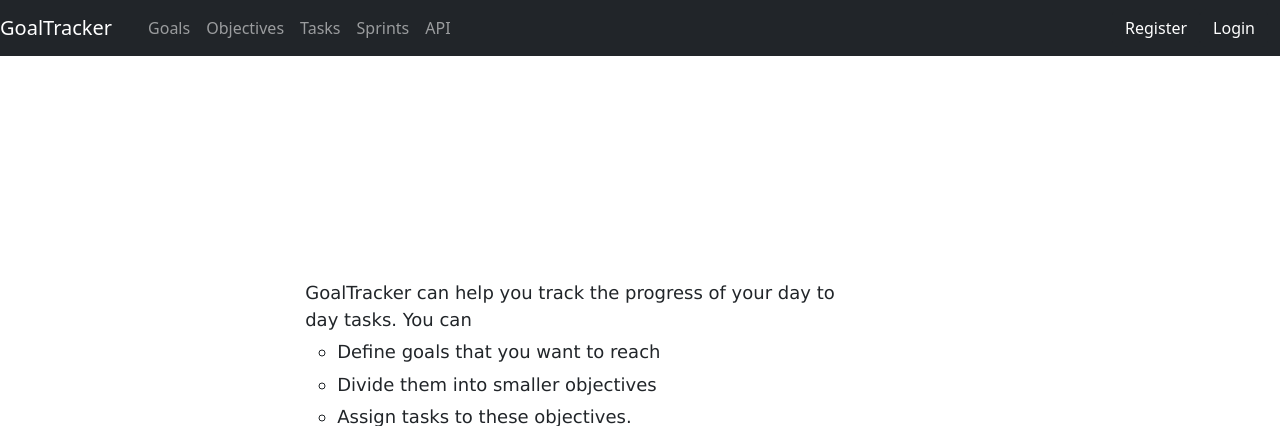
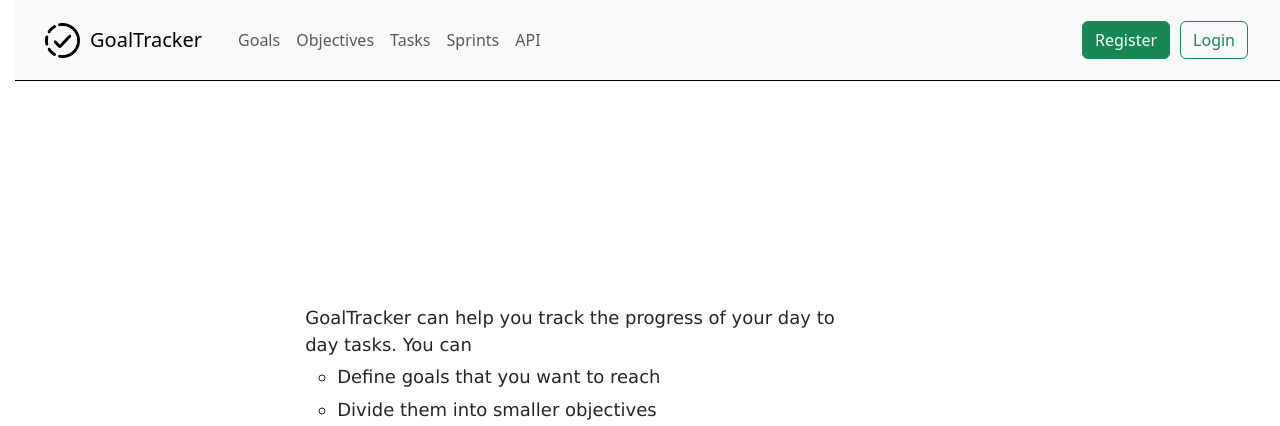
Before and after one commit to shahzadqadir/personal_tracker_v2, a Django app: page / in a window 1280 px wide. Shown: the top 426 px of the page. Run offline with Django 5.2, Linux system fonts and the light colour scheme; parts of the project's set-up code (start-up, migrations or seed data) failed here and were passed over.

Commit message:
updated appearance of navbar, added new icon, changed bg color and added borders

```diff
--- a/static/css/base.css
+++ b/static/css/base.css
@@ -42,3 +42,7 @@ li {
     background-color: green;
     color: white;
 }
+
+.nav-item:hover{
+    color: navy;
+}
--- a/templates/_base.html
+++ b/templates/_base.html
@@ -10,11 +10,15 @@
 </head>
 <body>
   <header>
-    <nav class="navbar navbar-expand-lg navbar-dark bg-dark">
+    <nav class="navbar navbar-expand-lg navbar-light bg-light text-wrap" style="margin-left: 15px; padding: 20px; border-bottom: 1px solid black;">
+      <div class="navbar-image" style="margin-left: 10px; margin-right: 10px;">
+        <img src="{% static 'images/check.png' %}" height="35">
+    </div>
+
       <a class="navbar-brand" href="{% url 'homepage' %}">GoalTracker</a>
       <div class="container-fluid" id="navbarSupportedContent">
         <ul class="navbar-nav">
-          <li class="nav-item"><a class="nav-link" href="{% url 'goals_list' %}">Goals</a></li>
+          <li class="nav-item text-center"><a class="nav-link" href="{% url 'goals_list' %}">Goals</a></li>
           <li class="nav-item"><a class="nav-link" href="{% url 'objectives_list' %}">Objectives</a></li>
           <li class="nav-item"><a class="nav-link" href="{% url 'tasks_list' %}">Tasks</a></li>
           <li class="nav-item"><a class="nav-link" href="{% url 'sprints_list' %}">Sprints</a></li>
@@ -24,10 +28,10 @@
           <li class="nav-item active">
             {% if user.is_authenticated %}
               Welcome, {{ user.username }}
-              <a class="text-white a_no_underline" href="{% url 'account_logout' %}">Logout</a>
+              <a class="a_no_underline" href="{% url 'account_logout' %}">Logout</a>
             {% else %}
-              <li><a class="btn btn-dark" href="{% url 'account_signup' %}">Register</a></li>
-              <li><a class="btn btn-dark" href="{% url 'account_login' %}">Login</a></li>
+              <li><a class="btn btn-success" href="{% url 'account_signup' %}">Register</a></li>
+              <li><a class="btn btn-outline-success" style="margin-left: 10px;" href="{% url 'account_login' %}">Login</a></li>
             {% endif %}
           </li>
         </ul>
```
Also changed, not shown: static/images/check.png (added).
